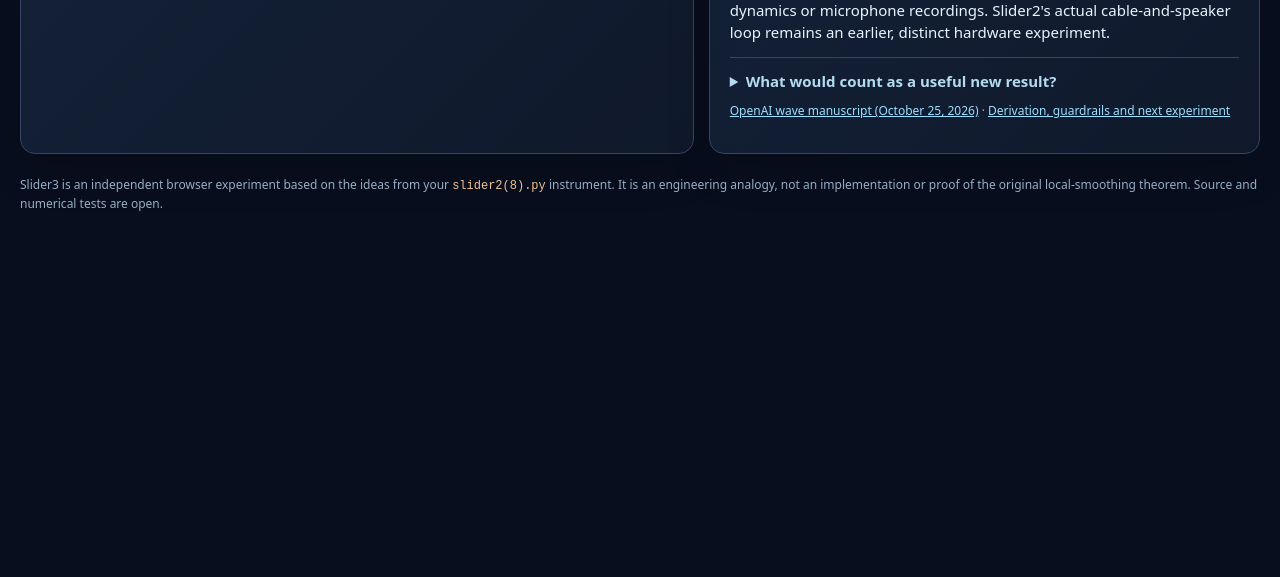
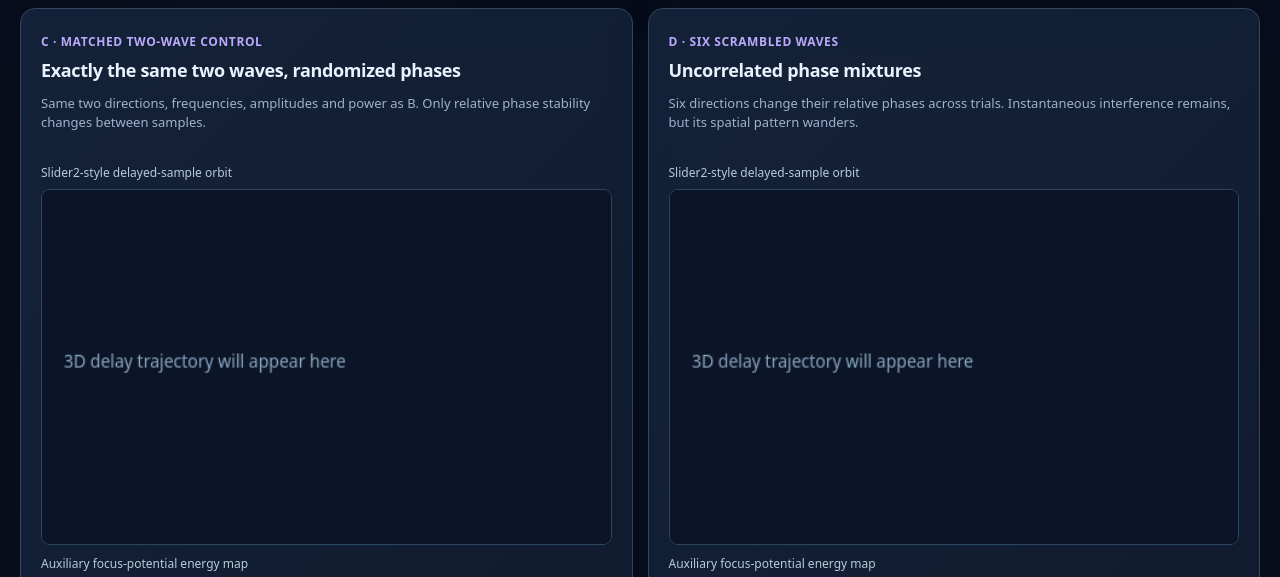
Before and after one commit to anttiluode/Slider3, a plain HTML site: page index.html in a window 1280 px wide. Shown: the part 1927-2504 px from the top of the page. Before the commit the page ends 2205 px from the top, so only its background shows below. Drawn offline with Linux system fonts and the light colour scheme.

Commit message:
Include matched two-wave scrambled control in index.html

```diff
--- a/index.html
+++ b/index.html
@@ -21,9 +21,9 @@ button:focus-visible,input:focus-visible{outline:2px solid #f1ba78;outline-offse
 .actions{display:flex;gap:8px;flex-wrap:wrap}#status{font-size:13px;color:#bcd1df;min-height:27px;margin-top:10px}
 .kpis{display:grid;grid-template-columns:repeat(3,1fr);gap:14px;margin:14px 0}
 .kpi strong{font-size:24px;display:block;font-variant-numeric:tabular-nums}.kpi p{font-size:12px;color:var(--muted);margin:5px 0 0}
-.cards{display:grid;grid-template-columns:repeat(3,1fr);gap:15px;margin:14px 0}
+.cards{display:grid;grid-template-columns:repeat(2,1fr);gap:15px;margin:14px 0}
 .case{position:relative;min-width:0}.case .tag{font-size:12px;font-weight:750;color:var(--orange);letter-spacing:.05em}
-.case[data-case=locked] .tag{color:var(--mint)}.case[data-case=scrambled] .tag{color:var(--violet)}
+.case[data-case=locked] .tag{color:var(--mint)}.case[data-case=scrambled] .tag,.case[data-case=scrambled2] .tag{color:var(--violet)}
 .case p{font-size:13px;color:var(--muted);min-height:57px}
 .canvashead{font-size:12px;color:#b7ccdb;margin:10px 0 7px}
 canvas{width:100%;display:block;background:#0b1527;border-radius:9px;border:1px solid #2c4662}
@@ -38,7 +38,7 @@ table{border-collapse:collapse;width:100%;font-size:13px}th,td{padding:11px 8px;
 code{color:#efc398;white-space:normal}
 details{margin:10px 0;border-top:1px solid #344661;padding-top:12px}summary{cursor:pointer;color:#b4dcef;font-weight:680}
 footer{margin:22px 0 65px;color:#98adc3;font-size:12px}
-@media(max-width:1100px){.cards{grid-template-columns:1fr 1fr}.cards>:last-child{grid-column:1/-1}.controls{grid-template-columns:1fr 1fr}.bottom{grid-template-columns:1fr}}
+@media(max-width:1100px){.cards{grid-template-columns:1fr 1fr}.controls{grid-template-columns:1fr 1fr}.bottom{grid-template-columns:1fr}}
 @media(max-width:660px){.wrap{padding:0 12px}.panel{padding:15px}.cards,.kpis,.controls{grid-template-columns:1fr}.cards>:last-child{grid-column:auto}.case p{min-height:0}}
 </style>
 </head><body>
@@ -47,7 +47,7 @@ footer{margin:22px 0 65px;color:#98adc3;font-size:12px}
 <header>
 <div class="eyebrow">Slider2 → coherent waves → auxiliary disk · 2026</div>
 <h1>What is hiding <em>inside the same energy?</em></h1>
-<p class="lead">Your old Slider2 drew a three-dimensional orbit from recorded audio blocks. This successor compares <strong>one traveling tone</strong>, <strong>two phase-locked crossing waves</strong>, and <strong>six phase-scrambled waves</strong>—all with matched physical mean-square amplitude. Its new microscope preserves interference before squaring, then solves a screened auxiliary-disk potential.</p>
+<p class="lead">Your old Slider2 drew a three-dimensional orbit from recorded audio blocks. This successor compares <strong>one traveling tone</strong>, <strong>two phase-locked crossing waves</strong>, <strong>the same two directions with scrambled phases</strong>, and <strong>six phase-scrambled waves</strong>—all with matched physical mean-square amplitude. Its new microscope preserves interference before squaring, then solves a screened auxiliary-disk potential.</p>
 </header>
 <section class="panel">
 <div class="eyebrow">01 / set up the experiment</div><h2>Matched signal power, different relationships</h2>
@@ -75,7 +75,12 @@ footer{margin:22px 0 65px;color:#98adc3;font-size:12px}
   <div class="canvashead">Auxiliary focus-potential energy map</div><canvas class="heat" id="heat-locked" width="470" height="345"></canvas>
   <div class="metrics"><div><strong id="focus-locked">—</strong><span>Potential map peak / mean</span></div><div><strong id="persist-locked">—</strong><span>Next-frame pattern correlation</span></div></div>
  </article>
- <article class="panel case" data-case="scrambled"><span class="tag">C · SIX SCRAMBLED WAVES</span><h3>Uncorrelated phase mixtures</h3><p>Six directions change their relative phases across trials. Instantaneous interference remains, but its spatial pattern wanders.</p>
+ <article class="panel case" data-case="scrambled2"><span class="tag">C · MATCHED TWO-WAVE CONTROL</span><h3>Exactly the same two waves, randomized phases</h3><p>Same two directions, frequencies, amplitudes and power as B. Only relative phase stability changes between samples.</p>
+  <div class="canvashead">Slider2-style delayed-sample orbit</div><canvas class="orbit" id="orbit-scrambled2" width="470" height="275"></canvas>
+  <div class="canvashead">Auxiliary focus-potential energy map</div><canvas class="heat" id="heat-scrambled2" width="470" height="345"></canvas>
+  <div class="metrics"><div><strong id="focus-scrambled2">—</strong><span>Potential map peak / mean</span></div><div><strong id="persist-scrambled2">—</strong><span>Next-frame pattern correlation</span></div></div>
+ </article>
+ <article class="panel case" data-case="scrambled"><span class="tag">D · SIX SCRAMBLED WAVES</span><h3>Uncorrelated phase mixtures</h3><p>Six directions change their relative phases across trials. Instantaneous interference remains, but its spatial pattern wanders.</p>
   <div class="canvashead">Slider2-style delayed-sample orbit</div><canvas class="orbit" id="orbit-scrambled" width="470" height="275"></canvas>
   <div class="canvashead">Auxiliary focus-potential energy map</div><canvas class="heat" id="heat-scrambled" width="470" height="345"></canvas>
   <div class="metrics"><div><strong id="focus-scrambled">—</strong><span>Potential map peak / mean</span></div><div><strong id="persist-scrambled">—</strong><span>Next-frame pattern correlation</span></div></div>
```
